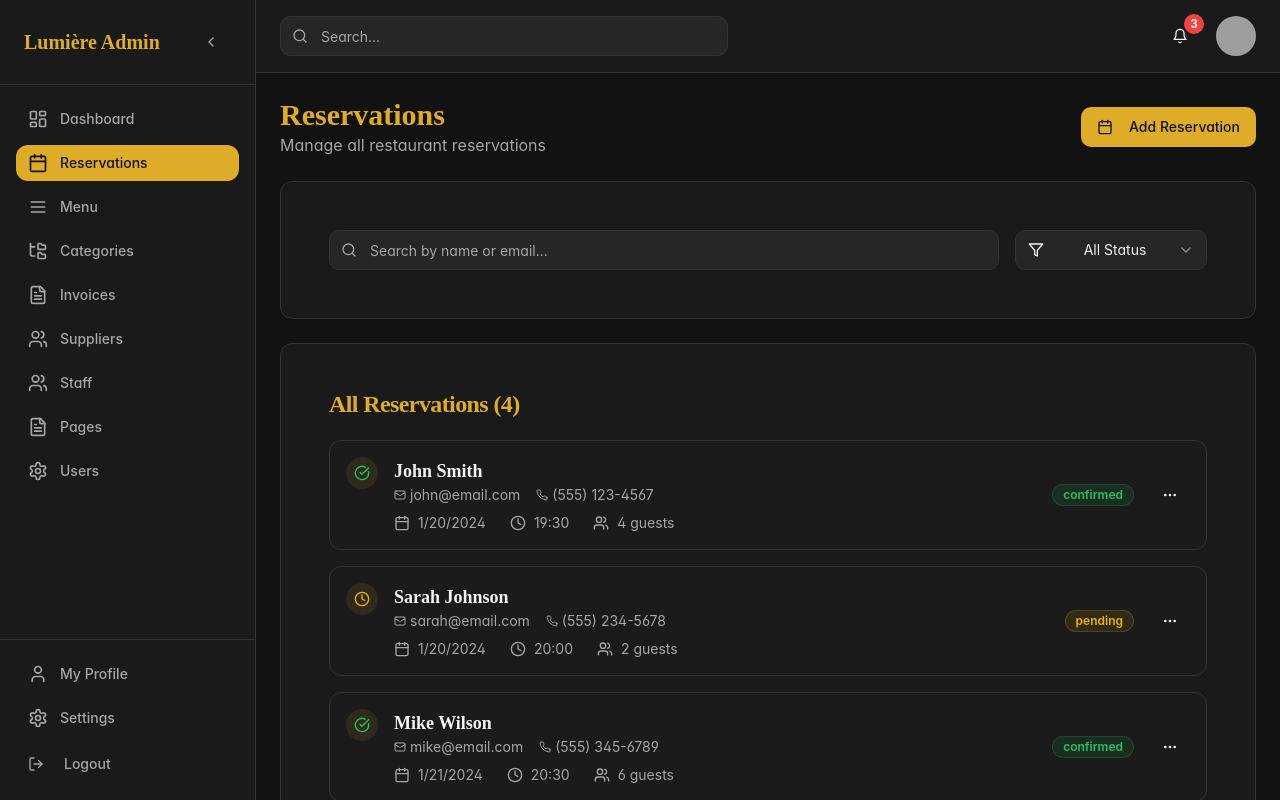
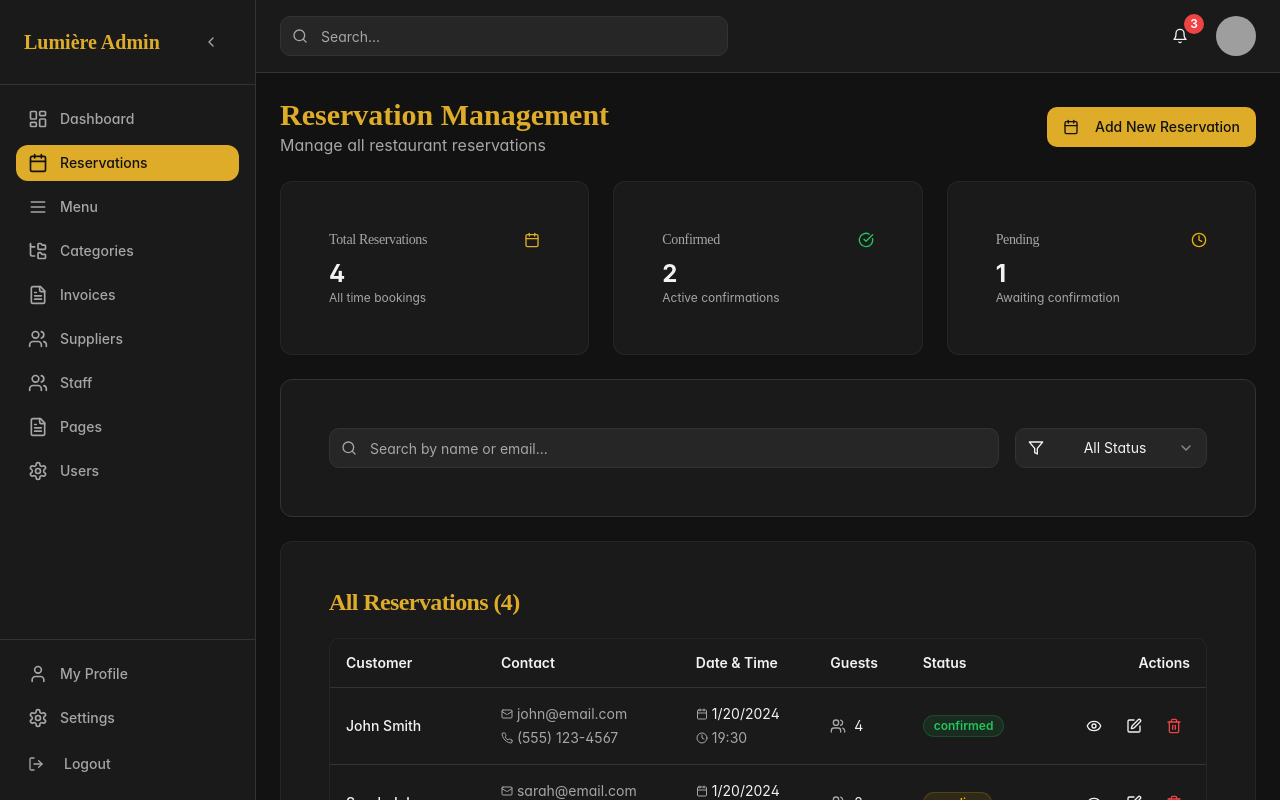
Before and after one commit to webquro4/cafedemo, a React (Vite) app: page /admin/reservations in a window 1280 px wide. Built offline with nearby package versions, Linux system fonts and the light colour scheme; grey boxes are pictures that could not be loaded.

Commit message:
Update Reservations table

```diff
--- a/src/pages/admin/AdminReservations.tsx
+++ b/src/pages/admin/AdminReservations.tsx
@@ -1,13 +1,29 @@
 import { useState } from "react";
 import { motion } from "framer-motion";
 import { useDispatch } from "react-redux";
-import { Search, Filter, MoreHorizontal, CheckCircle, XCircle, Clock, Calendar, Users, Phone, Mail } from "lucide-react";
+import { Search, Filter, MoreHorizontal, CheckCircle, XCircle, Clock, Calendar, Users, Phone, Mail, Eye, Edit, Trash2, ChevronLeft, ChevronRight } from "lucide-react";
 import { openReservationModal } from "@/store/slices/reservationSlice";
 import { Button } from "@/components/ui/button";
 import { Input } from "@/components/ui/input";
 import { Card, CardContent, CardHeader, CardTitle } from "@/components/ui/card";
 import { Badge } from "@/components/ui/badge";
 import { Select, SelectContent, SelectItem, SelectTrigger, SelectValue } from "@/components/ui/select";
+import {
+  Table,
+  TableBody,
+  TableCell,
+  TableHead,
+  TableHeader,
+  TableRow,
+} from "@/components/ui/table";
+import {
+  Pagination,
+  PaginationContent,
+  PaginationItem,
+  PaginationLink,
+  PaginationNext,
+  PaginationPrevious,
+} from "@/components/ui/pagination";
 import {
   DropdownMenu,
   DropdownMenuContent,
@@ -19,6 +35,8 @@ import ReservationEditModal from "@/components/admin/ReservationEditModal";
 const AdminReservations = () => {
   const [searchTerm, setSearchTerm] = useState("");
   const [statusFilter, setStatusFilter] = useState("all");
+  const [currentPage, setCurrentPage] = useState(1);
+  const [itemsPerPage] = useState(10);
   const [editModalOpen, setEditModalOpen] = useState(false);
   const [selectedReservation, setSelectedReservation] = useState(null);
   const [reservationsList, setReservationsList] = useState([
@@ -111,17 +129,33 @@ const AdminReservations = () => {
 
   const filteredReservations = reservationsList.filter(reservation => {
     const matchesSearch = reservation.name.toLowerCase().includes(searchTerm.toLowerCase()) ||
-                         reservation.email.toLowerCase().includes(searchTerm.toLowerCase());
+                         reservation.email.toLowerCase().includes(searchTerm.toLowerCase()) ||
+                         reservation.phone.toLowerCase().includes(searchTerm.toLowerCase());
     const matchesStatus = statusFilter === "all" || reservation.status === statusFilter;
     return matchesSearch && matchesStatus;
   });
+
+  // Pagination calculations
+  const totalPages = Math.ceil(filteredReservations.length / itemsPerPage);
+  const startIndex = (currentPage - 1) * itemsPerPage;
+  const endIndex = startIndex + itemsPerPage;
+  const paginatedReservations = filteredReservations.slice(startIndex, endIndex);
+
+  // Stats calculations
+  const totalReservations = reservationsList.length;
+  const confirmedReservations = reservationsList.filter(r => r.status === "confirmed").length;
+  const pendingReservations = reservationsList.filter(r => r.status === "pending").length;
+
+  const handlePageChange = (page: number) => {
+    setCurrentPage(page);
+  };
 
   return (
     <div className="space-y-6">
       {/* Header */}
       <div className="flex flex-col md:flex-row justify-between items-start md:items-center gap-4">
         <div>
-          <h1 className="text-3xl font-playfair font-bold text-gold">Reservations</h1>
+          <h1 className="text-3xl font-playfair font-bold text-gold">Reservation Management</h1>
           <p className="text-muted-foreground">Manage all restaurant reservations</p>
         </div>
         <Button
@@ -129,8 +163,50 @@ const AdminReservations = () => {
           onClick={() => dispatch(openReservationModal())}
         >
           <Calendar className="w-4 h-4 mr-2" />
-          Add Reservation
+          Add New Reservation
         </Button>
+      </div>
+
+      {/* Stats Cards */}
+      <div className="grid grid-cols-1 md:grid-cols-3 gap-6">
+        <Card className="luxury-card border-border/50 hover:border-gold/30 transition-colors">
+          <CardHeader className="flex flex-row items-center justify-between space-y-0 pb-2">
+            <CardTitle className="text-sm font-medium text-muted-foreground">
+              Total Reservations
+            </CardTitle>
+            <Calendar className="h-4 w-4 text-gold" />
+          </CardHeader>
+          <CardContent>
+            <div className="text-2xl font-bold text-foreground">{totalReservations}</div>
+            <p className="text-xs text-muted-foreground">All time bookings</p>
+          </CardContent>
+        </Card>
+
+        <Card className="luxury-card border-border/50 hover:border-gold/30 transition-colors">
+          <CardHeader className="flex flex-row items-center justify-between space-y-0 pb-2">
+            <CardTitle className="text-sm font-medium text-muted-foreground">
+              Confirmed
+            </CardTitle>
+            <CheckCircle className="h-4 w-4 text-green-500" />
+          </CardHeader>
+          <CardContent>
+            <div className="text-2xl font-bold text-foreground">{confirmedReservations}</div>
+            <p className="text-xs text-muted-foreground">Active confirmations</p>
+          </CardContent>
+        </Card>
+
+        <Card className="luxury-card border-border/50 hover:border-gold/30 transition-colors">
+          <CardHeader className="flex flex-row items-center justify-between space-y-0 pb-2">
+            <CardTitle className="text-sm font-medium text-muted-foreground">
+              Pending
+            </CardTitle>
+            <Clock className="h-4 w-4 text-yellow-500" />
+          </CardHeader>
+          <CardContent>
+            <div className="text-2xl font-bold text-foreground">{pendingReservations}</div>
+            <p className="text-xs text-muted-foreground">Awaiting confirmation</p>
+          </CardContent>
+        </Card>
       </div>
 
       {/* Filters */}
@@ -165,82 +241,99 @@ const AdminReservations = () => {
       </Card>
 
       {/* Reservations Table */}
-      <Card className="luxury-card">
+      <Card className="luxury-card border-border/50">
         <CardHeader>
           <CardTitle className="text-gold">All Reservations ({filteredReservations.length})</CardTitle>
         </CardHeader>
         <CardContent>
-          <div className="space-y-4">
-            {filteredReservations.map((reservation, index) => (
-              <motion.div
+          <div className="rounded-md border border-border/50">
+            <Table>
+              <TableHeader>
+                <TableRow className="hover:bg-muted/50">
+                  <TableHead className="font-semibold text-foreground">Customer</TableHead>
+                  <TableHead className="font-semibold text-foreground">Contact</TableHead>
+                  <TableHead className="font-semibold text-foreground">Date & Time</TableHead>
+                  <TableHead className="font-semibold text-foreground">Guests</TableHead>
+                  <TableHead className="font-semibold text-foreground">Status</TableHead>
+                  <TableHead className="text-right font-semibold text-foreground">Actions</TableHead>
+                </TableRow>
+              </TableHeader>
+              <TableBody>
+                {paginatedReservations.length > 0 ? (
+                  paginatedReservations.map((reservation) => (
+                    <TableRow
                       key={reservation.id}
-                initial={{ opacity: 0, y: 20 }}
-                animate={{ opacity: 1, y: 0 }}
-                transition={{ delay: index * 0.1 }}
-                className="p-4 bg-muted/30 rounded-lg border border-border hover:border-gold/30 transition-colors"
+                      className="hover:bg-muted/30 transition-colors"
                     >
-                <div className="flex flex-col lg:flex-row lg:items-center justify-between gap-4">
-                  <div className="flex items-start space-x-4">
-                    <div className="p-2 bg-gold/10 rounded-full">
-                      {getStatusIcon(reservation.status)}
-                    </div>
-
-                    <div className="space-y-2">
-                      <div>
-                        <h3 className="font-semibold text-lg">{reservation.name}</h3>
-                        <div className="flex items-center space-x-4 text-sm text-muted-foreground">
-                          <div className="flex items-center">
+                      <TableCell>
+                        <div className="font-medium">{reservation.name}</div>
+                      </TableCell>
+                      <TableCell>
+                        <div className="space-y-1">
+                          <div className="flex items-center text-sm text-muted-foreground">
                             <Mail className="w-3 h-3 mr-1" />
                             {reservation.email}
                           </div>
-                          <div className="flex items-center">
+                          <div className="flex items-center text-sm text-muted-foreground">
                             <Phone className="w-3 h-3 mr-1" />
                             {reservation.phone}
                           </div>
                         </div>
-                      </div>
-
-                      <div className="flex items-center space-x-6 text-sm">
-                        <div className="flex items-center text-muted-foreground">
-                          <Calendar className="w-4 h-4 mr-2" />
+                      </TableCell>
+                      <TableCell>
+                        <div className="space-y-1">
+                          <div className="flex items-center text-sm">
+                            <Calendar className="w-3 h-3 mr-1 text-muted-foreground" />
                             {new Date(reservation.date).toLocaleDateString()}
                           </div>
-                        <div className="flex items-center text-muted-foreground">
-                          <Clock className="w-4 h-4 mr-2" />
+                          <div className="flex items-center text-sm text-muted-foreground">
+                            <Clock className="w-3 h-3 mr-1" />
                             {reservation.time}
                           </div>
-                        <div className="flex items-center text-muted-foreground">
-                          <Users className="w-4 h-4 mr-2" />
-                          {reservation.guests} guests
                         </div>
+                      </TableCell>
+                      <TableCell>
+                        <div className="flex items-center">
+                          <Users className="w-4 h-4 mr-2 text-muted-foreground" />
+                          {reservation.guests}
                         </div>
+                      </TableCell>
+                      <TableCell>
+                        {getStatusBadge(reservation.status)}
+                      </TableCell>
+                      <TableCell className="text-right">
+                        <div className="flex justify-end gap-2">
+                          <Button
+                            variant="ghost"
+                            size="sm"
+                            className="h-8 w-8 p-0 hover:bg-muted"
+                          >
+                            <Eye className="h-4 w-4" />
+                          </Button>
+                          <Button
+                            variant="ghost"
+                            size="sm"
+                            className="h-8 w-8 p-0 hover:bg-muted"
+                            onClick={() => handleEditReservation(reservation)}
+                          >
+                            <Edit className="h-4 w-4" />
+                          </Button>
+                          <Button
+                            variant="ghost"
+                            size="sm"
+                            className="h-8 w-8 p-0 hover:bg-destructive/10 text-destructive"
+                          >
+                            <Trash2 className="h-4 w-4" />
+                          </Button>
                         </div>
-                  </div>
-
-                  <div className="flex items-center justify-between lg:justify-end space-x-4">
-                    {getStatusBadge(reservation.status)}
-
-                    <DropdownMenu>
-                      <DropdownMenuTrigger asChild>
-                        <Button variant="ghost" size="sm">
-                          <MoreHorizontal className="w-4 h-4" />
-                        </Button>
-                      </DropdownMenuTrigger>
-                      <DropdownMenuContent align="end">
-                        <DropdownMenuItem>View Details</DropdownMenuItem>
-                        <DropdownMenuItem onClick={() => handleEditReservation(reservation)}>Edit Reservation</DropdownMenuItem>
-                        <DropdownMenuItem>Confirm</DropdownMenuItem>
-                        <DropdownMenuItem className="text-red-500">Cancel</DropdownMenuItem>
-                      </DropdownMenuContent>
-                    </DropdownMenu>
-                  </div>
-                </div>
-              </motion.div>
-            ))}
-
-            {filteredReservations.length === 0 && (
-              <div className="text-center py-12">
-                <div className="w-16 h-16 bg-muted rounded-full flex items-center justify-center mx-auto mb-4">
+                      </TableCell>
+                    </TableRow>
+                  ))
+                ) : (
+                  <TableRow>
+                    <TableCell colSpan={6} className="h-24 text-center">
+                      <div className="flex flex-col items-center justify-center py-8">
+                        <div className="w-16 h-16 bg-muted rounded-full flex items-center justify-center mb-4">
                           <Calendar className="w-8 h-8 text-muted-foreground" />
                         </div>
                         <h3 className="text-lg font-medium mb-2">No reservations found</h3>
@@ -251,8 +344,51 @@ const AdminReservations = () => {
                           }
                         </p>
                       </div>
+                    </TableCell>
+                  </TableRow>
                 )}
+              </TableBody>
+            </Table>
           </div>
+
+          {/* Pagination */}
+          {filteredReservations.length > itemsPerPage && (
+            <div className="mt-6 flex items-center justify-between">
+              <div className="text-sm text-muted-foreground">
+                Showing {startIndex + 1} to {Math.min(endIndex, filteredReservations.length)} of {filteredReservations.length} reservations
+              </div>
+
+              <Pagination>
+                <PaginationContent>
+                  <PaginationItem>
+                    <PaginationPrevious
+                      onClick={() => handlePageChange(Math.max(1, currentPage - 1))}
+                      className={currentPage === 1 ? "pointer-events-none opacity-50" : "cursor-pointer"}
+                    />
+                  </PaginationItem>
+
+                  {Array.from({ length: totalPages }, (_, i) => i + 1).map((page) => (
+                    <PaginationItem key={page}>
+                      <PaginationLink
+                        onClick={() => handlePageChange(page)}
+                        isActive={currentPage === page}
+                        className="cursor-pointer"
+                      >
+                        {page}
+                      </PaginationLink>
+                    </PaginationItem>
+                  ))}
+
+                  <PaginationItem>
+                    <PaginationNext
+                      onClick={() => handlePageChange(Math.min(totalPages, currentPage + 1))}
+                      className={currentPage === totalPages ? "pointer-events-none opacity-50" : "cursor-pointer"}
+                    />
+                  </PaginationItem>
+                </PaginationContent>
+              </Pagination>
+            </div>
+          )}
         </CardContent>
       </Card>
 
```
Lines whose indentation alone changed are shown as unchanged.
